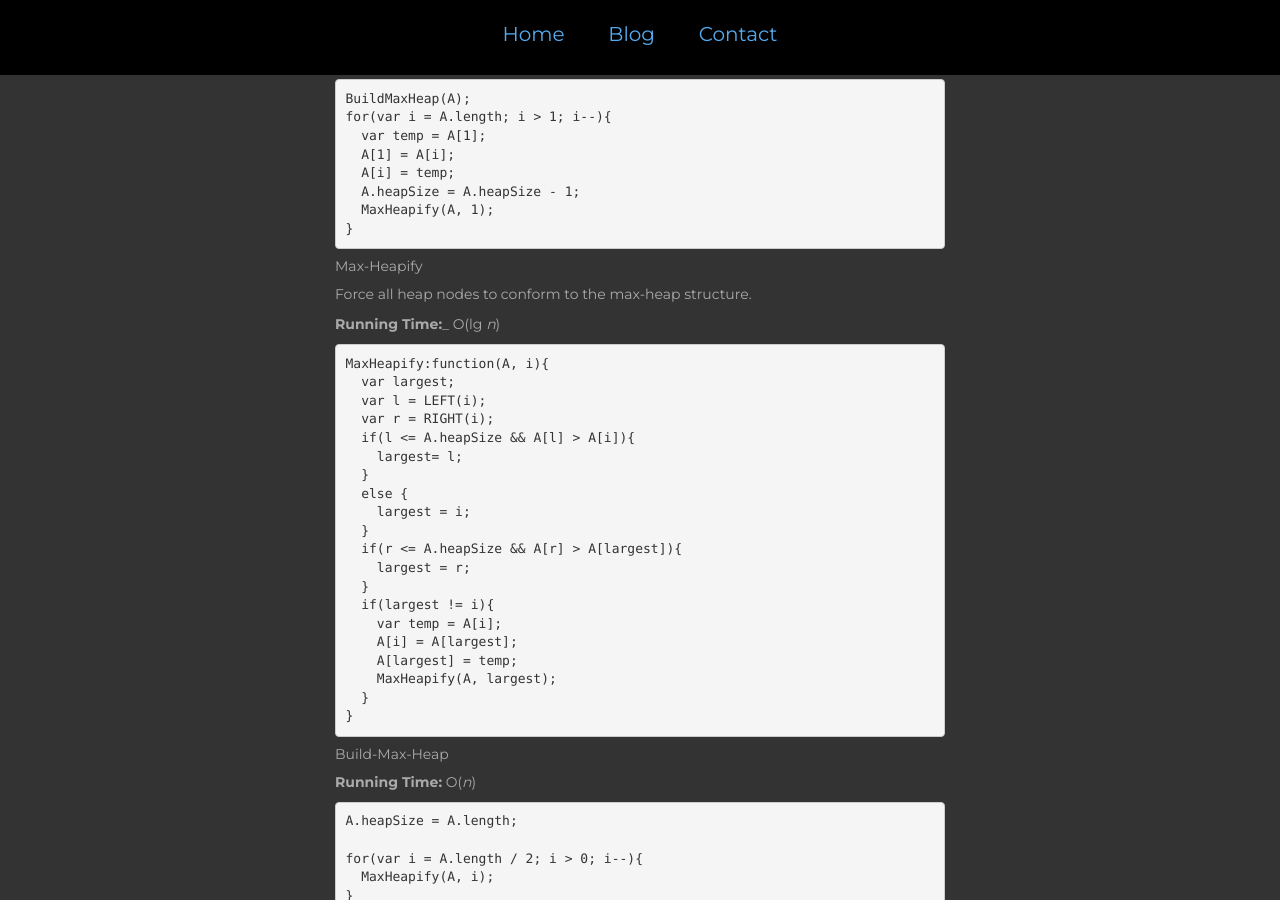
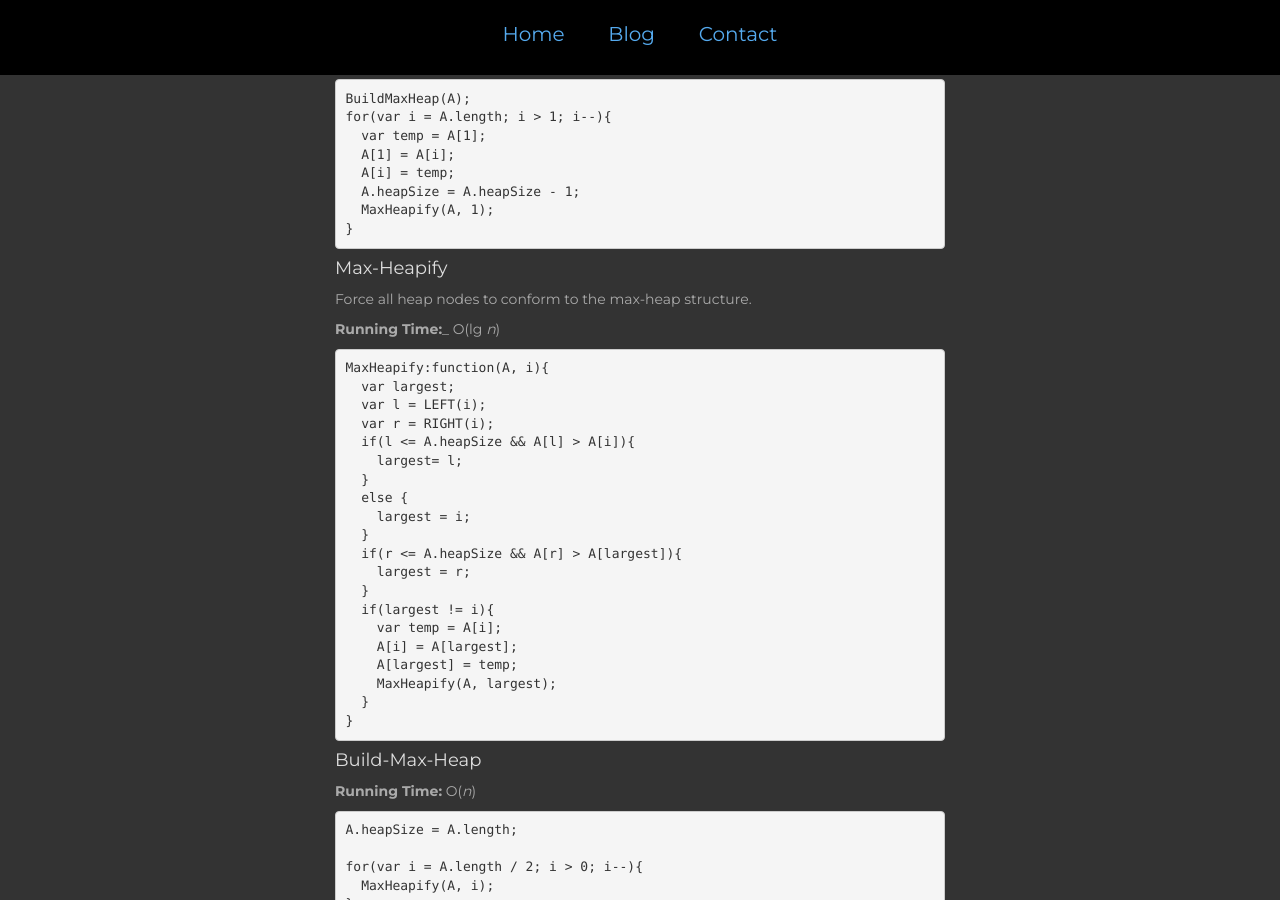
Before and after one commit to dns-mcdaid/dns-mcdaid.github.io, a Jekyll site: the page built from _posts/2016-02-15-Algorithms-02.md, in a window 1280 px wide and 900 px high, scrolled down 473 px. Built offline with Jekyll 4.4.1, drawn with Linux system fonts in a browser that asks for light colours; nearby versions of some CDN libraries.

````diff
--- a/_posts/2016-02-15-Algorithms-02.md
+++ b/_posts/2016-02-15-Algorithms-02.md
@@ -12,6 +12,7 @@ Okay, so when we're working with heaps, it's important to remember that accessin
 * `parent_of_node = index / 2` alternatively, bit shift to the right.
 * `left_child = 2 * index` alternatively, bit shift to the left.
 * `right_child = (2 * index) + 1` alternatively, bit shift to the left then add one.
+
 
 And let's not forget, when discussing __min-heaps__, all children must be greater than or equal to their parent (typically priority queues). On the other hand, __max-heaps__ require that all children be less than or equal to their parents (we'll follow this model for Heap Sort).
 
@@ -28,7 +29,7 @@ for(var i = A.length; i > 1; i--){
 }
 ```
 
-##### Max-Heapify
+#### Max-Heapify
 
 Force all heap nodes to conform to the max-heap structure.
 
@@ -57,7 +58,7 @@ MaxHeapify:function(A, i){
 }
 ```
 
-##### Build-Max-Heap
+#### Build-Max-Heap
 
 __Running Time:__ O(_n_)
 
@@ -73,7 +74,7 @@ for(var i = A.length / 2; i > 0; i--){
 
 Building on what we have above, priority queues are the bee's knees. We can perform any operation on a set of size _n_ in O(lg _n_) time.
 
-##### Heap-Extract-Max
+#### Heap-Extract-Max
 
 Used for obtaining and removing the maximum value from a priority queue.
 
@@ -91,7 +92,7 @@ MaxHeapify(A, 1);
 return max;
 ```
 
-##### Heap-Increase-Key
+#### Heap-Increase-Key
 
 __Running Time:__ O(lg _n_)
 
@@ -112,7 +113,7 @@ HeapIncreaseKey: function(A, i, key){
 }
 ```
 
-##### Max-Heap-Insert
+#### Max-Heap-Insert
 ```javascript
 A.heapSize = A.heapSize + 1;
 A[A.heapSize] = -1;
````
Also changed, not shown: _posts/2016-02-15-Categories.md (added, +16 -0 lines).
